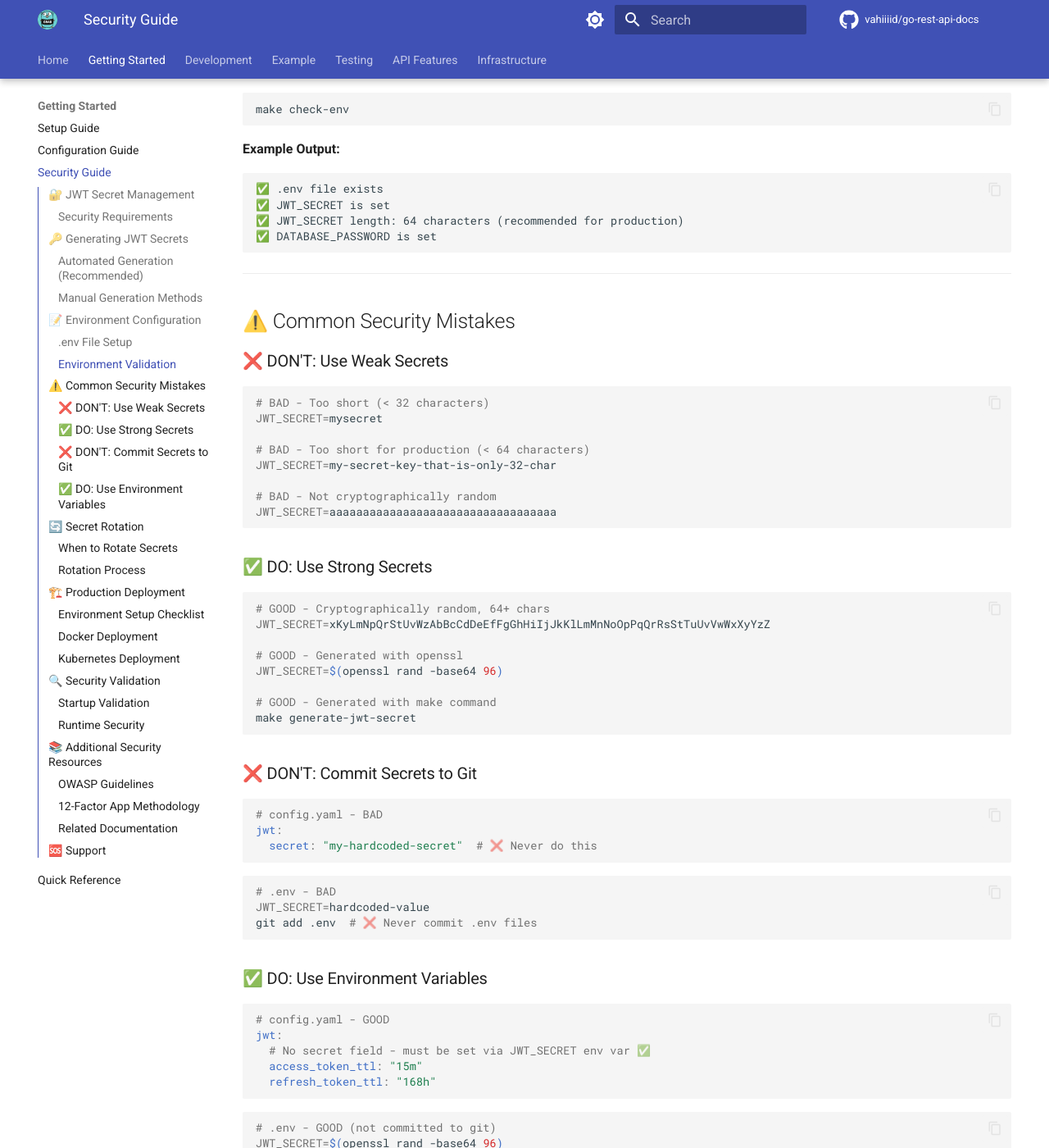
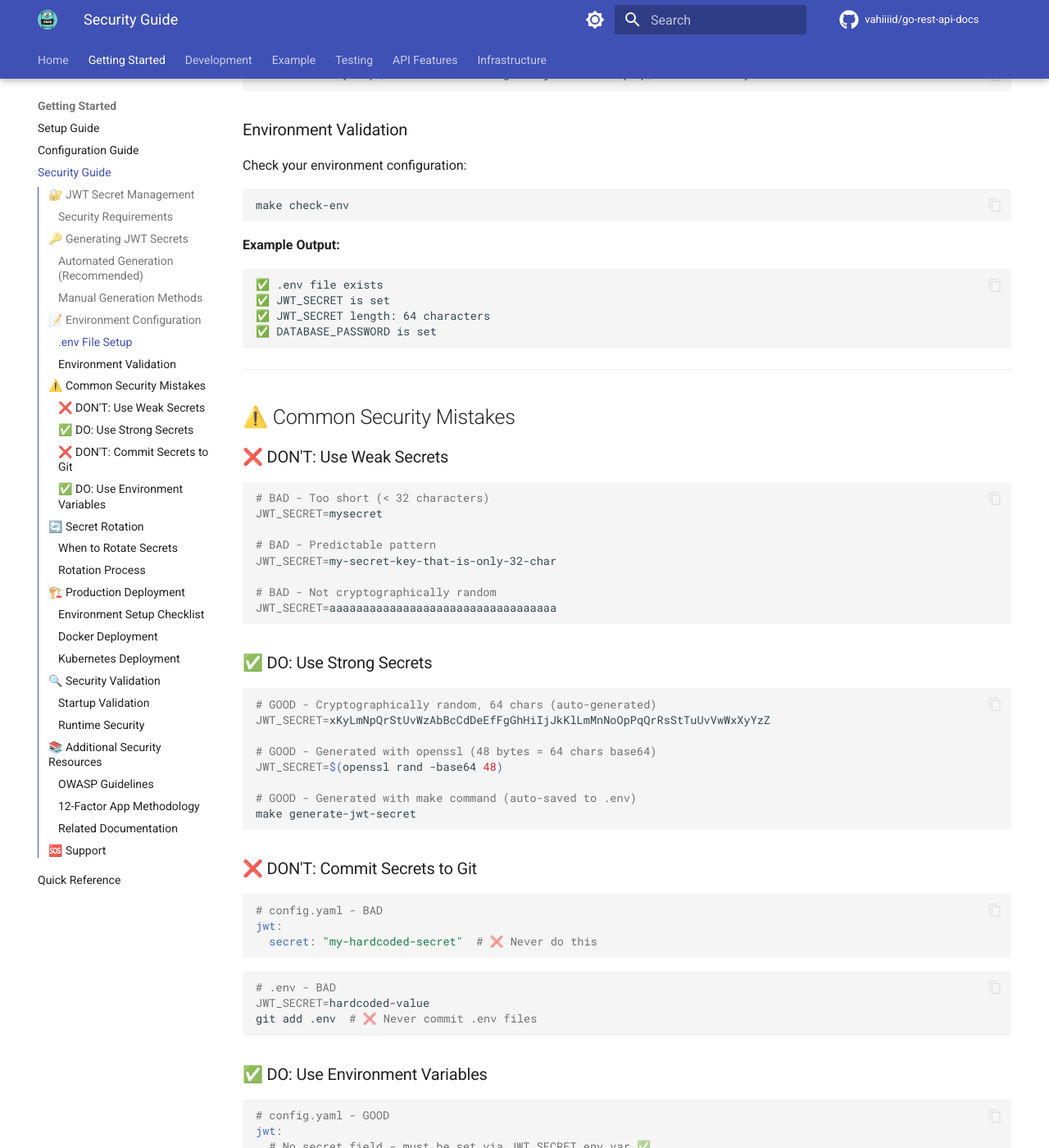
Before and after one commit to vahiiiid/go-rest-api-docs, an MkDocs documentation site: the page built from docs/SECURITY_GUIDE.md, in a window 1280 px wide and 1400 px high, scrolled down 2576 px. Shown: the whole window at 82% size. Built offline with MkDocs 1.6.1 and Material for MkDocs 9.7.7, drawn with Linux system fonts in a browser that asks for light colours; comment, search, counter and statistics services are not loaded; the version menu is left out; some of the changed text lies outside the part shown.

Commit message:
docs: remove all production 64+ character requirements
- Update all docs to reflect unified 32+ character minimum for all environments
- Remove development vs production JWT secret length distinctions
- Update make generate-jwt-secret documentation to show auto-fill behavior
- Change all examples to show 64-char generation (openssl rand -base64 48)
- Emphasize that 64 chars is recommended but not required for production
- Update CONFIGURATION.md, SETUP.md, SECURITY_GUIDE.md, DOCKER.md, QUICK_REFERENCE.md

All environments now consistently require 32+ characters minimum with 64 recommended.

````diff
--- a/docs/SECURITY_GUIDE.md
+++ b/docs/SECURITY_GUIDE.md
@@ -16,10 +16,14 @@
 - **Never Committed:** Must never be checked into version control
 - **Unique per Environment:** Different secrets for development, staging, and production
 
-#### Production Requirements
-- **Minimum Length:** 64 characters (stricter requirement)
+#### All Environments Requirements
+- **Minimum Length:** 32+ characters for all environments
+- **Recommended Length:** 64 characters (auto-generated by `make generate-jwt-secret`)
+- **Rotation Policy:** Rotate secrets periodically (recommended: every 90 days)
+
+#### Production Additional Requirements
 - **SSL Required:** Database must use SSL (`sslmode: require`)
-- **Rotation Policy:** Rotate secrets periodically (recommended: every 90 days)
+- **Strong Passwords:** Database passwords required
 
 ---
 
@@ -125,7 +129,7 @@
 ```
 ✅ .env file exists
 ✅ JWT_SECRET is set
-✅ JWT_SECRET length: 64 characters (recommended for production)
+✅ JWT_SECRET length: 64 characters
 ✅ DATABASE_PASSWORD is set
 ```
 
@@ -139,7 +143,7 @@
 # BAD - Too short (< 32 characters)
 JWT_SECRET=mysecret
 
-# BAD - Too short for production (< 64 characters)
+# BAD - Predictable pattern
 JWT_SECRET=my-secret-key-that-is-only-32-char
 
 # BAD - Not cryptographically random
@@ -149,13 +153,13 @@
 ### ✅ DO: Use Strong Secrets
 
 ```bash
-# GOOD - Cryptographically random, 64+ chars
+# GOOD - Cryptographically random, 64 chars (auto-generated)
 JWT_SECRET=xKyLmNpQrStUvWzAbBcCdDeEfFgGhHiIjJkKlLmMnNoOpPqQrRsStTuUvVwWxXyYzZ
 
-# GOOD - Generated with openssl
-JWT_SECRET=$(openssl rand -base64 96)
+# GOOD - Generated with openssl (48 bytes = 64 chars base64)
+JWT_SECRET=$(openssl rand -base64 48)
 
-# GOOD - Generated with make command
+# GOOD - Generated with make command (auto-saved to .env)
 make generate-jwt-secret
 ```
 
@@ -233,7 +237,7 @@
 
 ### Environment Setup Checklist
 
-- [ ] Generate production JWT secret (64+ characters)
+- [ ] Generate JWT secret (32+ characters, 64 recommended)
 - [ ] Set JWT_SECRET environment variable
 - [ ] Enable SSL for database (`DATABASE_SSLMODE=require`)
 - [ ] Set DATABASE_PASSWORD via environment variable
````
Also changed, not shown: docs/CONFIGURATION.md (+1 -4 lines), docs/DOCKER.md (+2 -2 lines), docs/QUICK_REFERENCE.md (+1 -6 lines), docs/SETUP.md (+6 -8 lines).
